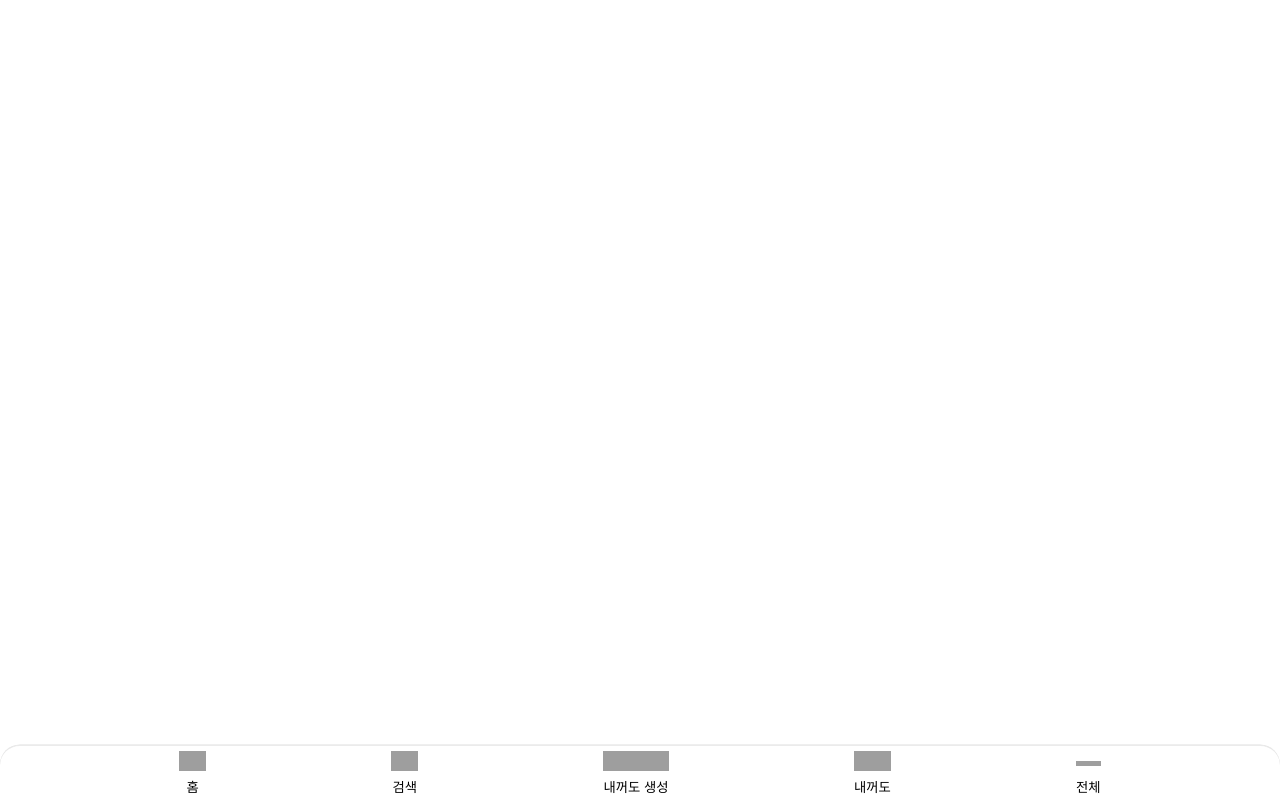
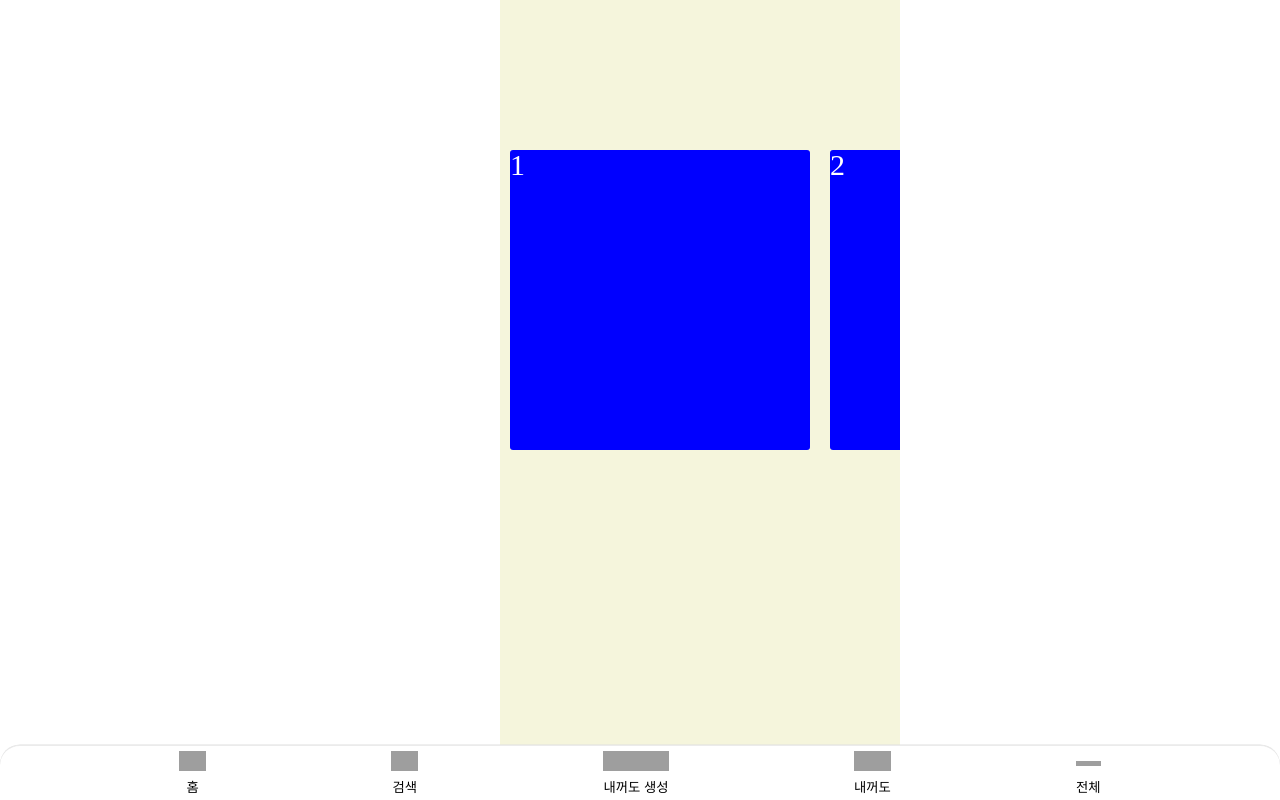
Before and after one commit to naeggeodo/naeggeodo-web, a Next.js app: page / in a window 1280 px wide. Built offline with nearby package versions, Linux system fonts and the light colour scheme; grey boxes are pictures that could not be loaded; a web font is replaced by a local one.

Commit message:
feat : 카테고리 메뉴 슬라이드 구현

```diff
--- a/src/components/main/CategoryMenuSlide.tsx
+++ b/src/components/main/CategoryMenuSlide.tsx
@@ -1,4 +1,4 @@
-import React, { FC } from 'react';
+import React, { FC, useEffect, useRef, useState } from 'react';
 import styled from 'styled-components';
 import palette from '../../styles/palette';
 
@@ -7,22 +7,90 @@ interface Props {
 }
 
 const CategoryMenuSlide: FC<Props> = ({ categories }) => {
+  const [initialPosition, setInitialPosition] = useState(null);
+  const [currentPosition, setCurrentPosition] = useState(null);
+  const [diff, setDiff] = useState(null);
+  const [moving, setMoving] = useState(false);
+  const slideRef = useRef(null);
+
+  const handleMouseDown = (e) => {
+    e.preventDefault();
+    setInitialPosition(e.pageX);
+    setMoving(true);
+  };
+
+  const handleMouseMove = (e) => {
+    e.preventDefault();
+    if (moving) {
+      setCurrentPosition(e.pageX);
+      setDiff(currentPosition - initialPosition);
+      slideRef.current.style.transform = `translateX(${diff}px)`;
+    }
+  };
+
+  const handleMouseUp = (e) => {
+    e.preventDefault();
+    setMoving(false);
+  };
+
   return (
     <Container>
-      {categories.map((category) => (
-        <p>{category}</p>
-      ))}
+      <Track
+        ref={slideRef}
+        onMouseDown={handleMouseDown}
+        onMouseMove={handleMouseMove}
+        onMouseUp={handleMouseUp}>
+        <Card>1</Card>
+        <Card>2</Card>
+        <Card>3</Card>
+        <Card>4</Card>
+        <Card>5</Card>
+        <Card>6</Card>
+        <Card>7</Card>
+        <Card>8</Card>
+        <Card>9</Card>
+        <Card>10</Card>
+        {/* {categories.map((category, index) => (
+          <p key={index}>{category}</p>
+        ))} */}
+      </Track>
     </Container>
   );
 };
 
 const Container = styled.div`
   display: flex;
-  gap: 20px;
-  width: 100%;
+  position: relative;
+  background-color: beige;
+  left: 500px;
+  width: 400px;
+  height: 100vh;
   font-size: 17px;
   padding-bottom: 4px;
   border-bottom: 1px solid ${palette.LineGray};
+  overflow: hidden;
+
+  p {
+    white-space: nowrap;
+    cursor: grab;
+  }
+`;
+
+const Track = styled.div`
+  position: absolute;
+  display: flex;
+  gap: 20px;
+  left: 10px;
+  top: 150px;
+`;
+
+const Card = styled.div`
+  width: 300px;
+  height: 300px;
+  background-color: blue;
+  border-radius: 3px;
+  font-size: 30px;
+  color: white;
 `;
 
 export default CategoryMenuSlide;
--- a/src/pages/index.tsx
+++ b/src/pages/index.tsx
@@ -1,11 +1,14 @@
 import styled from 'styled-components';
+import CategoryMenuSlide from '../components/main/CategoryMenuSlide';
 import ChatRoomItem from '../components/main/ChatRoomItem';
+import { categoryMockData } from '../components/main/stories/CategoryMenuSlide.stories';
 import TabMenu from '../components/main/TabMenu';
 
 const Home: React.FC = () => {
   return (
     <>
       <Container>
+        <CategoryMenuSlide categories={categoryMockData} />
         <TabMenu />
       </Container>
     </>
```
Also changed, not shown: 1 other file (tests, documents, lock files or other folders).
